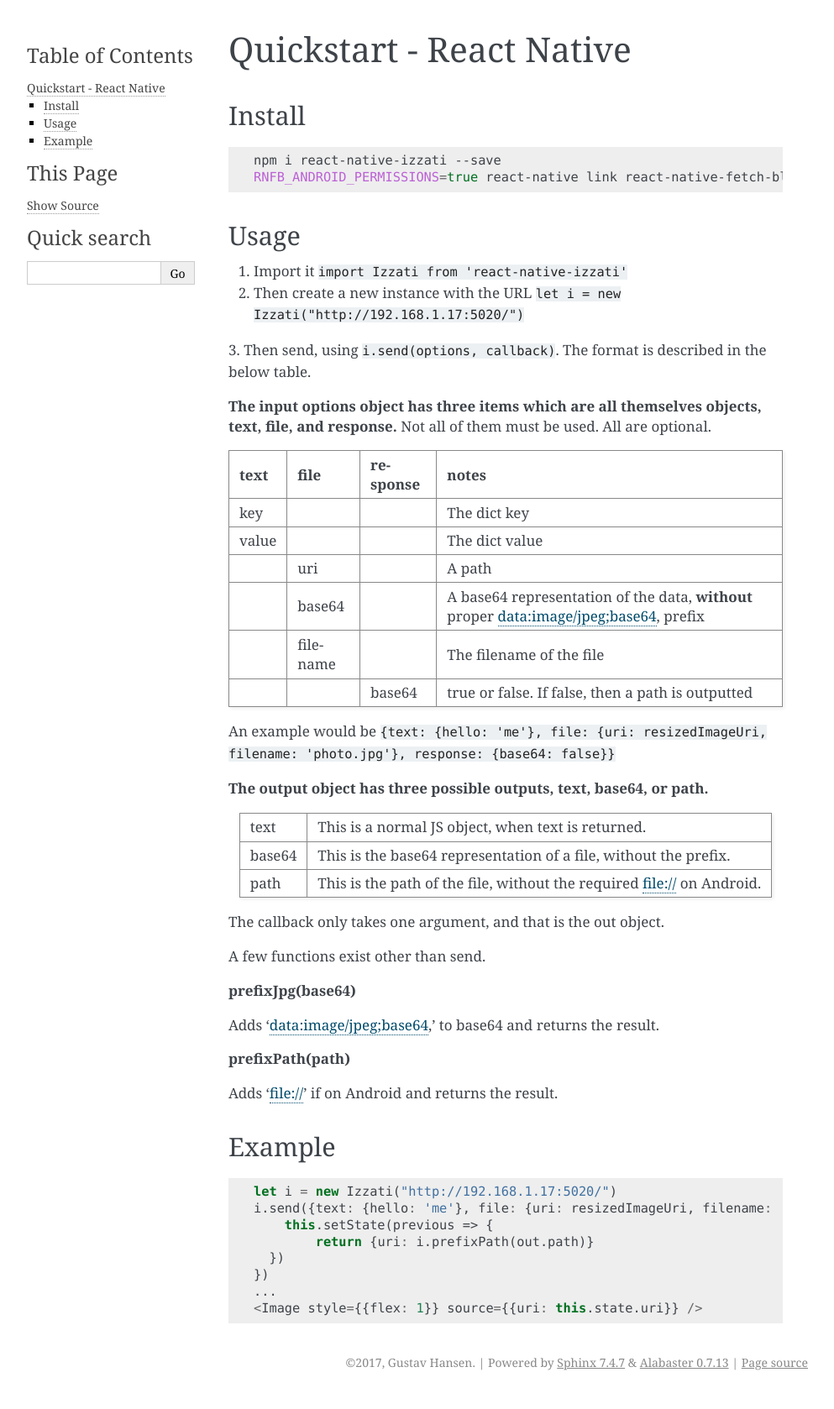
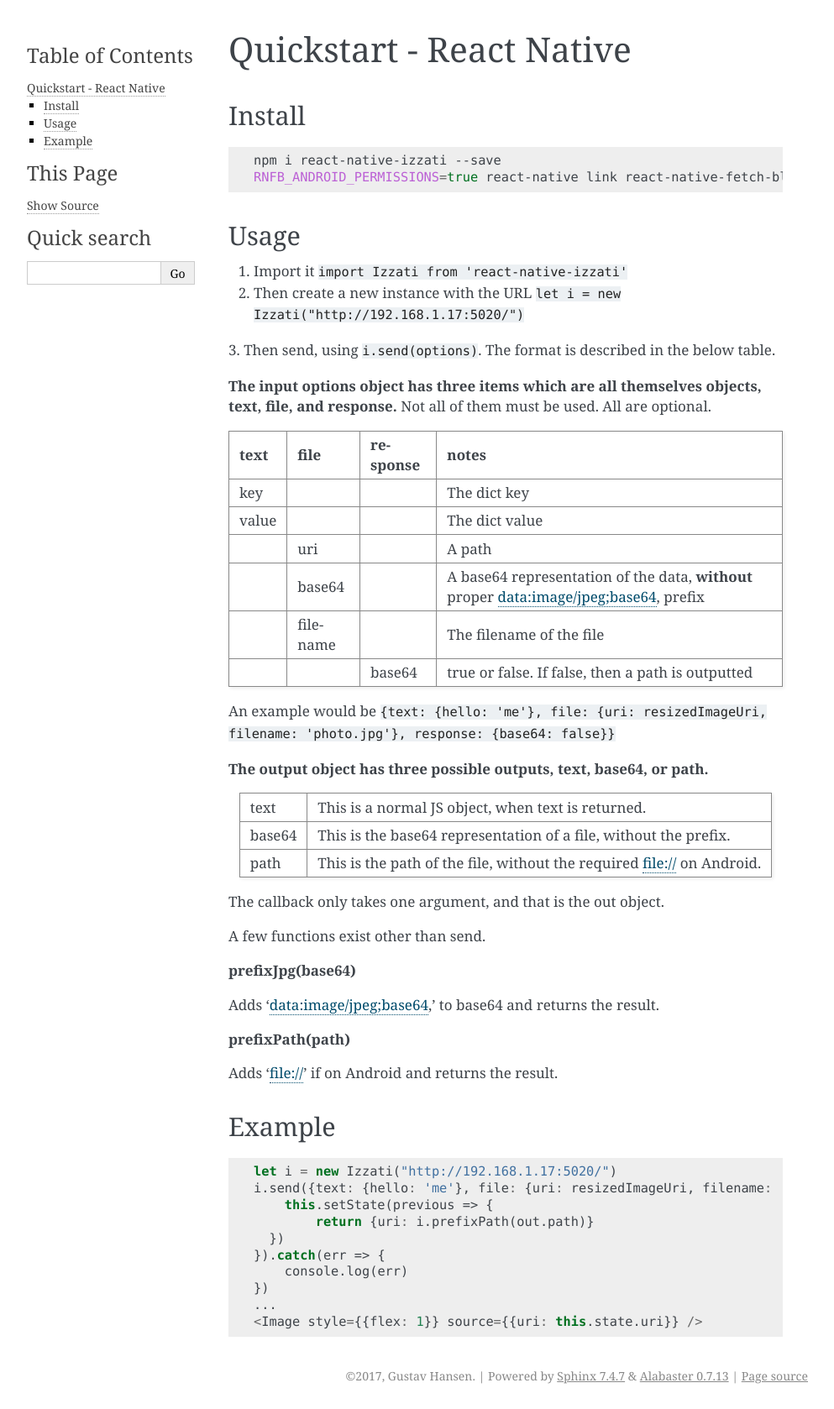
Before and after one commit to kusti8/izzati, a Sphinx documentation site: the page built from docs/quickstart-react-native.rst, in a window 1280 px wide. Shown: the whole page at 84% size, without its empty margins (148-1141 px from the left). Built offline with Sphinx 7.4.7, drawn with Linux system fonts in a browser that asks for light colours.

Commit message:
Update JS docs

```diff
--- a/docs/quickstart-react-native.rst
+++ b/docs/quickstart-react-native.rst
@@ -16,7 +16,7 @@
 
 2. Then create a new instance with the URL ``let i = new Izzati("http://192.168.1.17:5020/")``
 
-3. Then send, using ``i.send(options, callback)``. The format is described in the
+3. Then send, using ``i.send(options)``. The format is described in the
 below table.
 
 **The input options object has three items which are all themselves objects, text, file, and response.**
@@ -68,10 +68,12 @@
 .. code-block:: javascript
 
     let i = new Izzati("http://192.168.1.17:5020/")
-    i.send({text: {hello: 'me'}, file: {uri: resizedImageUri, filename: 'photo.jpg'}, response: {base64: false}}, (out) => {
+    i.send({text: {hello: 'me'}, file: {uri: resizedImageUri, filename: 'photo.jpg'}, response: {base64: false}}).then( out => {
         this.setState(previous => {
             return {uri: i.prefixPath(out.path)}
       })
+    }).catch(err => {
+        console.log(err)
     })
     ...
     <Image style={{flex: 1}} source={{uri: this.state.uri}} />
```
